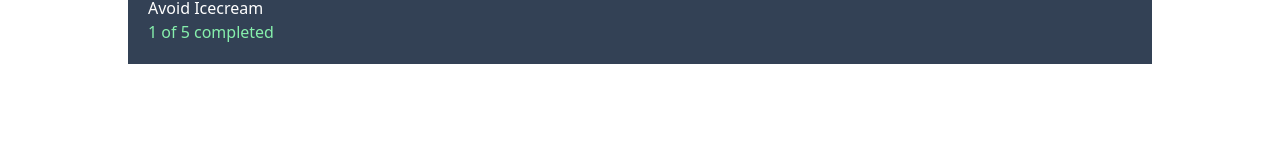
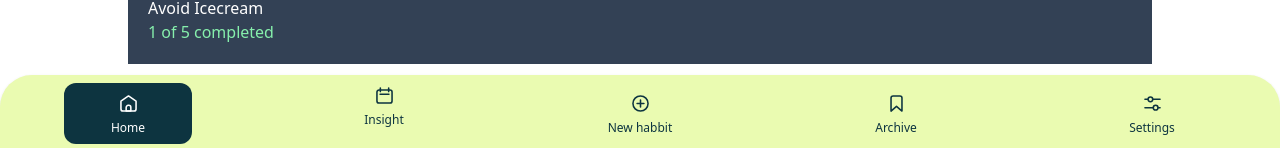
Before and after one commit to boring-dragon/habicado, a Nuxt app: page / in a window 1280 px wide. Shown: the part 652-800 px from the top of the page. Built offline with nearby package versions, Linux system fonts and the light colour scheme.

Commit message:
Layout & Menu design

```diff
--- /dev/null
+++ b/layouts/default.vue
@@ -0,0 +1,67 @@
+<template>
+	<div>
+		<div class="w-full h-screen">
+			<div>
+				<nuxt />
+			</div>
+			<section class="block fixed inset-x-0 bottom-0 z-10 bg-secondary shadow rounded-t-[32px]">
+				<div class="flex justify-between" id="tabs">
+					<a class="w-full focus:text-teal-500 hover:text-teal-500 justify-center inline-block text-center pt-2 pb-1 text-white" href="#">
+						<div class="p-2 mx-16 bg-primary rounded-xl">
+							<svg class="inline-block mb-1" fill="none" height="25" viewBox="0 0 24 24" width="25">
+								<path d="M6.75024 19.2502H17.2502C18.3548 19.2502 19.2502 18.3548 19.2502 17.2502V9.75025L12.0002 4.75024L4.75024 9.75025V17.2502C4.75024 18.3548 5.64568 19.2502 6.75024 19.2502Z" stroke="currentColor" stroke-linecap="round" stroke-linejoin="round" stroke-width="1.5" />
+								<path d="M9.74963 15.7493C9.74963 14.6447 10.6451 13.7493 11.7496 13.7493H12.2496C13.3542 13.7493 14.2496 14.6447 14.2496 15.7493V19.2493H9.74963V15.7493Z" stroke="currentColor" stroke-linecap="round" stroke-linejoin="round" stroke-width="1.5" />
+							</svg>
+
+							<span class="block text-xs">Home</span>
+						</div>
+					</a>
+					<a class="w-full focus:text-teal-500 hover:text-teal-500 justify-center inline-block text-center pt-2 pb-1 text-primary" href="#">
+						<svg class="inline-block mb-1" fill="none" height="25" viewBox="0 0 24 24" width="25">
+							<path d="M4.75 8.75C4.75 7.64543 5.64543 6.75 6.75 6.75H17.25C18.3546 6.75 19.25 7.64543 19.25 8.75V17.25C19.25 18.3546 18.3546 19.25 17.25 19.25H6.75C5.64543 19.25 4.75 18.3546 4.75 17.25V8.75Z" stroke="currentColor" stroke-linecap="round" stroke-linejoin="round" stroke-width="1.5" />
+							<path d="M8 4.75V8.25" stroke="currentColor" stroke-linecap="round" stroke-linejoin="round" stroke-width="1.5" />
+							<path d="M16 4.75V8.25" stroke="currentColor" stroke-linecap="round" stroke-linejoin="round" stroke-width="1.5" />
+							<path d="M7.75 10.75H16.25" stroke="currentColor" stroke-linecap="round" stroke-linejoin="round" stroke-width="1.5" />
+						</svg>
+
+						<span class="block text-xs">Insight</span>
+					</a>
+					<a class="w-full focus:text-teal-500 hover:text-teal-500 justify-center inline-block text-center pt-2 pb-1 text-primary" href="#">
+						<div class="p-2">
+							<svg class="inline-block mb-1" fill="none" height="25" viewBox="0 0 24 24" width="25">
+								<path d="M4.75 12C4.75 7.99594 7.99594 4.75 12 4.75V4.75C16.0041 4.75 19.25 7.99594 19.25 12V12C19.25 16.0041 16.0041 19.25 12 19.25V19.25C7.99594 19.25 4.75 16.0041 4.75 12V12Z" stroke="currentColor" stroke-linecap="round" stroke-linejoin="round" stroke-width="1.5" />
+								<path d="M12 8.75003V15.25" stroke="currentColor" stroke-linecap="round" stroke-linejoin="round" stroke-width="1.5" />
+								<path d="M15.25 12L8.75 12" stroke="currentColor" stroke-linecap="round" stroke-linejoin="round" stroke-width="1.5" />
+							</svg>
+
+							<span class="block text-xs">New habbit</span>
+						</div>
+					</a>
+					<a class="w-full focus:text-teal-500 hover:text-teal-500 justify-center inline-block text-center pt-2 pb-1 text-primary" href="#">
+						<div class="p-2">
+							<svg class="inline-block mb-1" fill="none" height="25" viewBox="0 0 24 24" width="25">
+								<path d="M6.75 6.75C6.75 5.64543 7.64543 4.75 8.75 4.75H15.25C16.3546 4.75 17.25 5.64543 17.25 6.75V19.25L12 14.75L6.75 19.25V6.75Z" stroke="currentColor" stroke-linecap="round" stroke-linejoin="round" stroke-width="1.5" />
+							</svg>
+
+							<span class="block text-xs">Archive</span>
+						</div>
+					</a>
+					<a class="w-full focus:text-teal-500 hover:text-teal-500 justify-center inline-block text-center pt-2 pb-1 text-primary" href="#">
+						<div class="p-2">
+							<svg class="inline-block mb-1" fill="none" height="25" viewBox="0 0 24 24" width="25">
+								<path d="M4.75 8H7.25" stroke="currentColor" stroke-linecap="round" stroke-linejoin="round" stroke-width="1.5" />
+								<path d="M12.75 8H19.25" stroke="currentColor" stroke-linecap="round" stroke-linejoin="round" stroke-width="1.5" />
+								<path d="M4.75 16H12.25" stroke="currentColor" stroke-linecap="round" stroke-linejoin="round" stroke-width="1.5" />
+								<path d="M17.75 16H19.25" stroke="currentColor" stroke-linecap="round" stroke-linejoin="round" stroke-width="1.5" />
+								<circle cx="10" cy="8" r="2.25" stroke="currentColor" stroke-linecap="round" stroke-linejoin="round" stroke-width="1.5" />
+								<circle cx="15" cy="16" r="2.25" stroke="currentColor" stroke-linecap="round" stroke-linejoin="round" stroke-width="1.5" />
+							</svg>
+
+							<span class="block text-xs">Settings</span>
+						</div>
+					</a>
+				</div>
+			</section>
+		</div>
+	</div>
+</template>
--- a/package.json
+++ b/package.json
@@ -21,6 +21,8 @@
   "devDependencies": {
     "@capacitor/cli": "^3.5.1",
     "@nuxt/postcss8": "^1.1.3",
+    "@tailwindcss/forms": "^0.5.2",
+    "@tailwindcss/typography": "^0.5.2",
     "autoprefixer": "^10.4.7",
     "postcss": "^8.4.14",
     "tailwindcss": "^3.0.24"
--- a/pages/Layout/AppLayout.vue
+++ /dev/null
@@ -1,5 +0,0 @@
-<script>
-</script>
-<template>
-
-</template>
--- a/pages/index.vue
+++ b/pages/index.vue
@@ -53,7 +53,9 @@
 </template>
 
 <script>
+
 export default {
+  layout: 'default',
   name: 'IndexPage',
   data() {
     return {
--- a/tailwind.config.js
+++ b/tailwind.config.js
@@ -15,5 +15,8 @@ module.exports = {
       }
     },
   },
-  plugins: [],
+  plugins: [
+    require('@tailwindcss/typography'),
+    require('@tailwindcss/forms')
+  ],
 }
```
Also changed, not shown: 2 other files (tests, documents, lock files or other folders).
